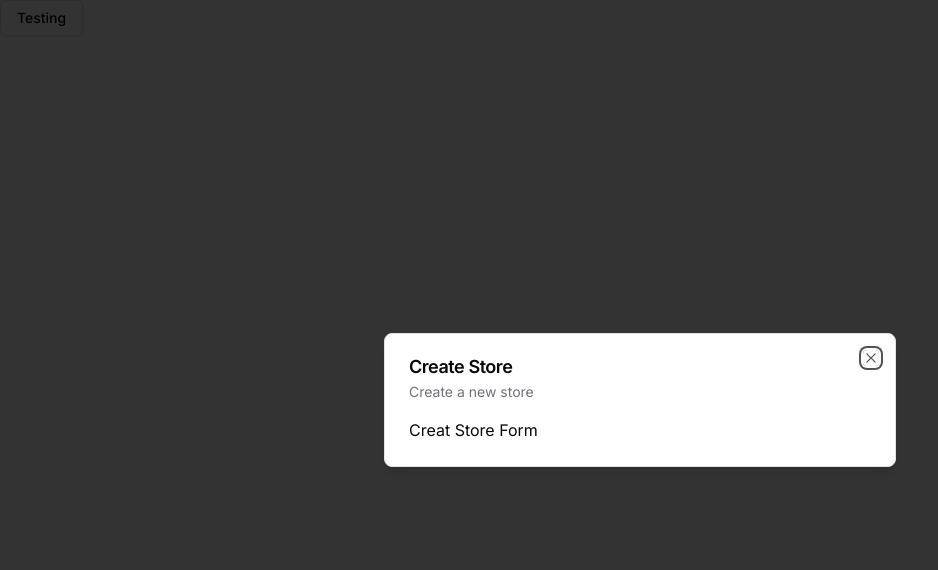
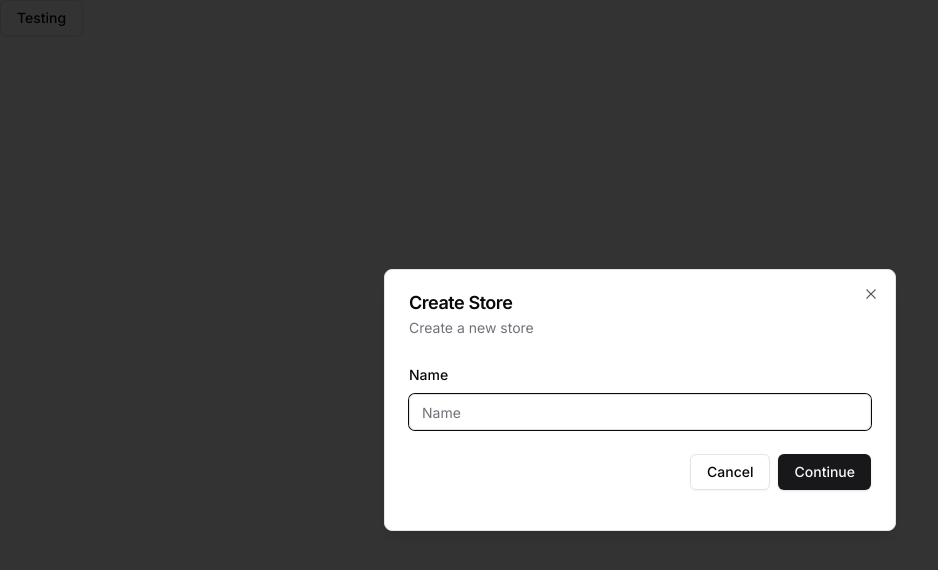
Before and after one commit to mjbramich/playmaker-vintage, a Next.js app: page / in a window 1280 px wide. Shown: the top 570 px of the page, without its empty margins (0-938 px from the left). Built offline with nearby package versions, Linux system fonts and the light colour scheme.

Commit message:
feat: create form component

```diff
--- a/package.json
+++ b/package.json
@@ -14,16 +14,20 @@
 	},
 	"dependencies": {
 		"@clerk/nextjs": "^4.29.3",
+		"@hookform/resolvers": "^3.3.4",
 		"@radix-ui/react-dialog": "^1.0.5",
 		"@radix-ui/react-icons": "^1.3.0",
+		"@radix-ui/react-label": "^2.0.2",
 		"@radix-ui/react-slot": "^1.0.2",
 		"class-variance-authority": "^0.7.0",
 		"clsx": "^2.1.0",
 		"next": "14.0.4",
 		"react": "^18",
 		"react-dom": "^18",
+		"react-hook-form": "^7.49.3",
 		"tailwind-merge": "^2.2.0",
 		"tailwindcss-animate": "^1.0.7",
+		"zod": "^3.22.4",
 		"zustand": "^4.4.7"
 	},
 	"devDependencies": {
--- a/src/components/modals/StoreModal.tsx
+++ b/src/components/modals/StoreModal.tsx
@@ -1,10 +1,39 @@
 'use-client';
+
+import * as z from 'zod';
+import { useForm } from 'react-hook-form';
+import { zodResolver } from '@hookform/resolvers/zod';
 
 import useModalStore from '@/stores/modal';
 import Modal from '@/components/ui/modal';
+import {
+	Form,
+	FormControl,
+	FormField,
+	FormItem,
+	FormLabel,
+	FormMessage
+} from '@/components/ui/form';
+import { Input } from '@/components/ui/input';
+import { Button } from '@/components/ui/button';
 
+const formSchema = z.object({
+	name: z.string().min(1, { message: 'Name is required' })
+});
 const StoreModal = () => {
 	const storeModal = useModalStore();
+
+	const form = useForm<z.infer<typeof formSchema>>({
+		resolver: zodResolver(formSchema),
+		defaultValues: {
+			name: ''
+		}
+	});
+
+	// Handle form submission
+	const onSubmit = async (values: z.infer<typeof formSchema>) => {
+		console.log(values);
+	};
 
 	return (
 		<Modal
@@ -13,7 +42,31 @@ const StoreModal = () => {
 			isOpen={storeModal.isOpen}
 			onClose={storeModal.onClose}
 		>
-			Creat Store Form
+			<div className='space-y-4 py-2 pb-4'>
+				<Form {...form}>
+					<form onSubmit={form.handleSubmit(onSubmit)}>
+						<FormField
+							control={form.control}
+							name='name'
+							render={({ field }) => (
+								<FormItem>
+									<FormLabel>Name</FormLabel>
+									<FormControl>
+										<Input placeholder='Name' {...field} />
+									</FormControl>
+									<FormMessage />
+								</FormItem>
+							)}
+						/>
+						<div className='flex items-center justify-end space-x-2 pt-6 '>
+							<Button variant='outline' onClick={storeModal.onClose}>
+								Cancel
+							</Button>
+							<Button type='submit'>Continue</Button>
+						</div>
+					</form>
+				</Form>
+			</div>
 		</Modal>
 	);
 };
--- /dev/null
+++ b/src/components/ui/form.tsx
@@ -0,0 +1,164 @@
+import * as React from 'react';
+import * as LabelPrimitive from '@radix-ui/react-label';
+import { Slot } from '@radix-ui/react-slot';
+import {
+	Controller,
+	ControllerProps,
+	FieldPath,
+	FieldValues,
+	FormProvider,
+	useFormContext
+} from 'react-hook-form';
+
+import Label from '@/components/ui/label';
+import { cn } from '@/lib/utils';
+
+const Form = FormProvider;
+
+type FormFieldContextValue<
+	TFieldValues extends FieldValues = FieldValues,
+	TName extends FieldPath<TFieldValues> = FieldPath<TFieldValues>
+> = {
+	name: TName;
+};
+
+type FormItemContextValue = {
+	id: string;
+};
+
+const FormFieldContext = React.createContext<FormFieldContextValue>({} as FormFieldContextValue);
+const FormItemContext = React.createContext<FormItemContextValue>({} as FormItemContextValue);
+
+const FormField = <
+	TFieldValues extends FieldValues = FieldValues,
+	TName extends FieldPath<TFieldValues> = FieldPath<TFieldValues>
+>({
+	...props
+}: ControllerProps<TFieldValues, TName>) => (
+	<FormFieldContext.Provider value={{ name: props.name }}>
+		<Controller {...props} />
+	</FormFieldContext.Provider>
+);
+
+const useFormField = () => {
+	const fieldContext = React.useContext(FormFieldContext);
+	const itemContext = React.useContext(FormItemContext);
+	const { getFieldState, formState } = useFormContext();
+
+	const fieldState = getFieldState(fieldContext.name, formState);
+
+	if (!fieldContext) {
+		throw new Error('useFormField should be used within <FormField>');
+	}
+
+	const { id } = itemContext;
+
+	return {
+		id,
+		name: fieldContext.name,
+		formItemId: `${id}-form-item`,
+		formDescriptionId: `${id}-form-item-description`,
+		formMessageId: `${id}-form-item-message`,
+		...fieldState
+	};
+};
+
+const FormItem = React.forwardRef<HTMLDivElement, React.HTMLAttributes<HTMLDivElement>>(
+	({ className, ...props }, ref) => {
+		const id = React.useId();
+
+		return (
+			<FormItemContext.Provider value={{ id }}>
+				<div ref={ref} className={cn('space-y-2', className)} {...props} />
+			</FormItemContext.Provider>
+		);
+	}
+);
+FormItem.displayName = 'FormItem';
+
+const FormLabel = React.forwardRef<
+	React.ElementRef<typeof LabelPrimitive.Root>,
+	React.ComponentPropsWithoutRef<typeof LabelPrimitive.Root>
+>(({ className, ...props }, ref) => {
+	const { error, formItemId } = useFormField();
+
+	return (
+		<Label
+			ref={ref}
+			className={cn(error && 'text-destructive', className)}
+			htmlFor={formItemId}
+			{...props}
+		/>
+	);
+});
+FormLabel.displayName = 'FormLabel';
+
+const FormControl = React.forwardRef<
+	React.ElementRef<typeof Slot>,
+	React.ComponentPropsWithoutRef<typeof Slot>
+>(({ ...props }, ref) => {
+	const { error, formItemId, formDescriptionId, formMessageId } = useFormField();
+
+	return (
+		<Slot
+			ref={ref}
+			id={formItemId}
+			aria-describedby={!error ? `${formDescriptionId}` : `${formDescriptionId} ${formMessageId}`}
+			aria-invalid={!!error}
+			{...props}
+		/>
+	);
+});
+FormControl.displayName = 'FormControl';
+
+const FormDescription = React.forwardRef<
+	HTMLParagraphElement,
+	React.HTMLAttributes<HTMLParagraphElement>
+>(({ className, ...props }, ref) => {
+	const { formDescriptionId } = useFormField();
+
+	return (
+		<p
+			ref={ref}
+			id={formDescriptionId}
+			className={cn('text-[0.8rem] text-muted-foreground', className)}
+			{...props}
+		/>
+	);
+});
+FormDescription.displayName = 'FormDescription';
+
+const FormMessage = React.forwardRef<
+	HTMLParagraphElement,
+	React.HTMLAttributes<HTMLParagraphElement>
+>(({ className, children, ...props }, ref) => {
+	const { error, formMessageId } = useFormField();
+	const body = error ? String(error?.message) : children;
+
+	if (!body) {
+		return null;
+	}
+
+	return (
+		<p
+			ref={ref}
+			id={formMessageId}
+			className={cn('text-[0.8rem] font-medium text-destructive', className)}
+			{...props}
+		>
+			{body}
+		</p>
+	);
+});
+FormMessage.displayName = 'FormMessage';
+
+export {
+	useFormField,
+	Form,
+	FormItem,
+	FormLabel,
+	FormControl,
+	FormDescription,
+	FormMessage,
+	FormField
+};
--- /dev/null
+++ b/src/components/ui/input.tsx
@@ -0,0 +1,22 @@
+import * as React from 'react';
+
+import { cn } from '@/lib/utils';
+
+export interface InputProps extends React.InputHTMLAttributes<HTMLInputElement> {}
+
+const Input = React.forwardRef<HTMLInputElement, InputProps>(
+	({ className, type, ...props }, ref) => (
+			<input
+				type={type}
+				className={cn(
+					'flex h-9 w-full rounded-md border border-input bg-transparent px-3 py-1 text-sm shadow-sm transition-colors file:border-0 file:bg-transparent file:text-sm file:font-medium placeholder:text-muted-foreground focus-visible:outline-none focus-visible:ring-1 focus-visible:ring-ring disabled:cursor-not-allowed disabled:opacity-50',
+					className
+				)}
+				ref={ref}
+				{...props}
+			/>
+		)
+);
+Input.displayName = 'Input';
+
+export { Input };
--- /dev/null
+++ b/src/components/ui/label.tsx
@@ -0,0 +1,21 @@
+'use client';
+
+import * as React from 'react';
+import * as LabelPrimitive from '@radix-ui/react-label';
+import { cva, type VariantProps } from 'class-variance-authority';
+
+import { cn } from '@/lib/utils';
+
+const labelVariants = cva(
+	'text-sm font-medium leading-none peer-disabled:cursor-not-allowed peer-disabled:opacity-70'
+);
+
+const Label = React.forwardRef<
+	React.ElementRef<typeof LabelPrimitive.Root>,
+	React.ComponentPropsWithoutRef<typeof LabelPrimitive.Root> & VariantProps<typeof labelVariants>
+>(({ className, ...props }, ref) => (
+	<LabelPrimitive.Root ref={ref} className={cn(labelVariants(), className)} {...props} />
+));
+Label.displayName = LabelPrimitive.Root.displayName;
+
+export default Label;
```
Also changed, not shown: .eslintrc.json, components.json, 1 other file (tests, documents, lock files or other folders).
